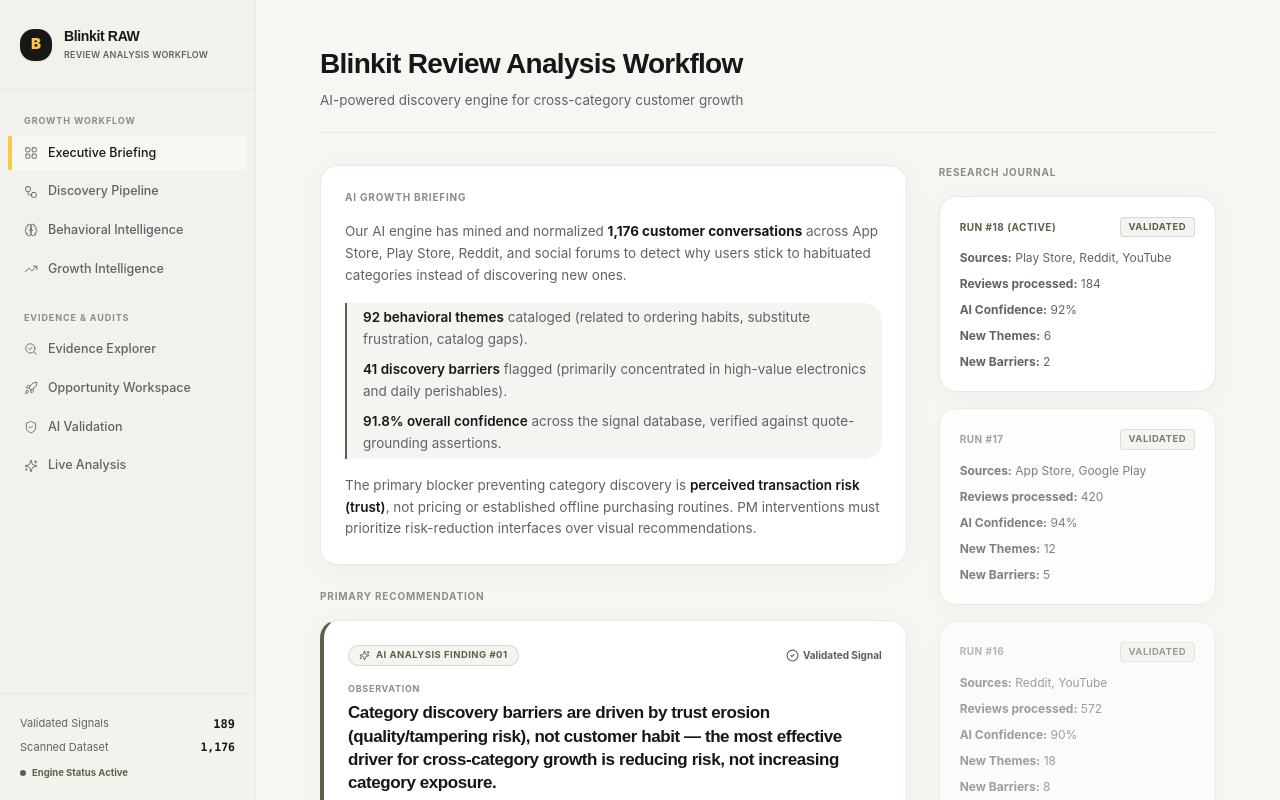
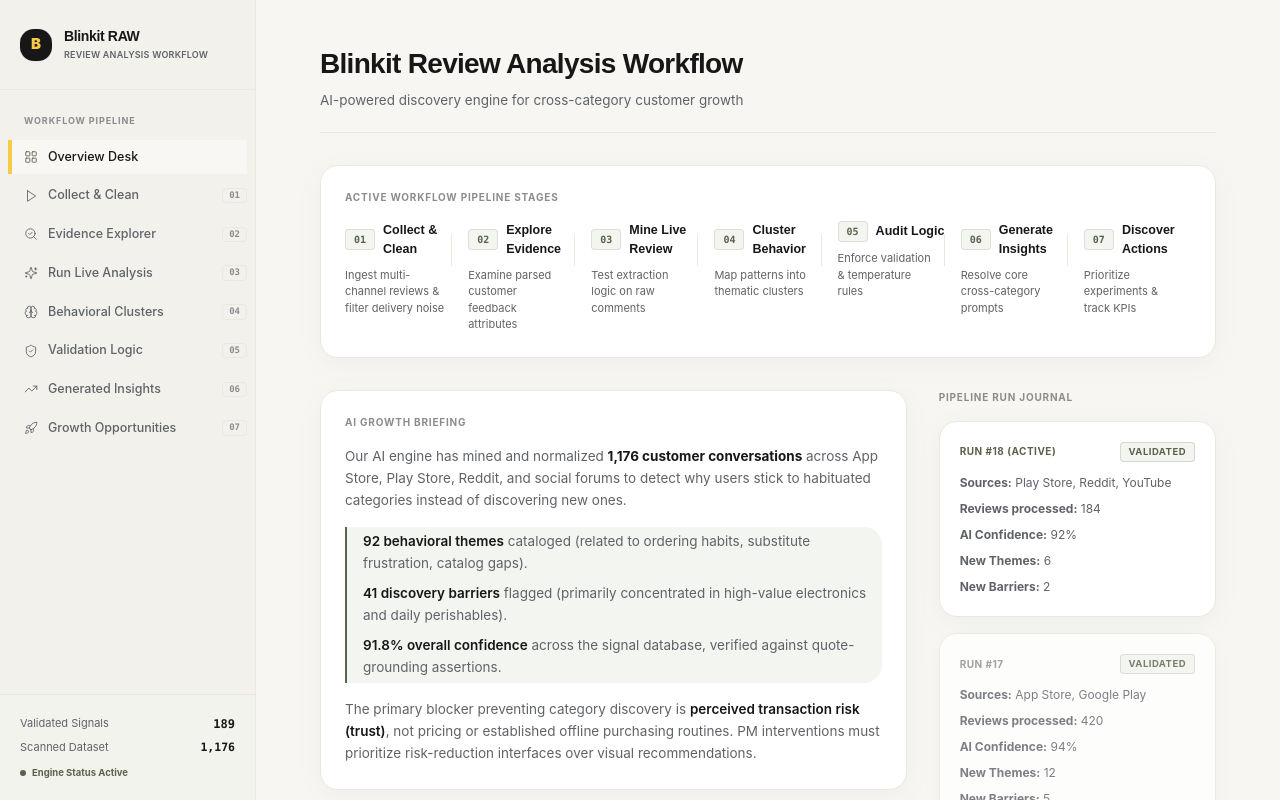
Before and after one commit to Deepali611/AI.blinkit-discovery, a Next.js app: page /executive-briefing in a window 1280 px wide. Shown: the top 800 px of the page. Built offline with nearby package versions, Linux system fonts and the light colour scheme.

Commit message:
Convert dashboard layout to a chronological Review Analysis Workflow sequence

```diff
--- a/app/ai-validation/page.tsx
+++ b/app/ai-validation/page.tsx
@@ -2,7 +2,6 @@
 
 import { useState } from "react";
 import PageHeader from "@/components/PageHeader";
-import MetricCard from "@/components/MetricCard";
 
 type TabKey = "audit" | "prompt" | "model" | "safety";
 
@@ -17,15 +16,27 @@
       />
 
       {/* Model Parameters & Active Configurations */}
-      <div>
-        <h3 className="font-sans text-[10px] font-bold text-[#8C8C8C] uppercase tracking-[0.08em] mb-4">
-          Audit Dashboard
+      <div className="bg-surface border border-[#ECE8DE] rounded-[18px] p-6 shadow-standard mb-8">
+        <h3 className="font-display font-bold text-[15px] text-[#171717] mb-4">
+          Pipeline Audit Configuration Profile
         </h3>
-        <div className="grid grid-cols-1 sm:grid-cols-2 lg:grid-cols-4 gap-5 mb-8">
-          <MetricCard label="Prompt Version" value="v2.4.1-prod" note="System instruction hash: 9d1aef" />
-          <MetricCard label="Active Model" value="Gemini 1.5 Pro" note="API Endpoint: Google AI Studio" delay={0.05} />
-          <MetricCard label="Confidence Limit" value="0.75 threshold" note="Lower scores flagged as directional" delay={0.1} />
-          <MetricCard label="Duplicate Filter" value="Fuzzy N-Gram" note="String match score: > 0.85" delay={0.15} />
+        <div className="grid grid-cols-1 md:grid-cols-2 lg:grid-cols-4 gap-6 text-[12.5px] leading-relaxed">
+          <div className="space-y-1">
+            <span className="font-sans text-[9px] font-bold text-[#8C8C8C] uppercase block tracking-wider">Prompt version:</span>
+            <p className="font-semibold text-[#171717]">v2.4.1-prod <span className="text-[#8C8C8C] font-normal">(hash: 9d1aef)</span></p>
+          </div>
+          <div className="space-y-1">
+            <span className="font-sans text-[9px] font-bold text-[#8C8C8C] uppercase block tracking-wider">Active Pipeline LLM:</span>
+            <p className="font-semibold text-[#171717]">Gemini 1.5 Pro <span className="text-[#8C8C8C] font-normal">(AI Studio API)</span></p>
+          </div>
+          <div className="space-y-1">
+            <span className="font-sans text-[9px] font-bold text-[#8C8C8C] uppercase block tracking-wider">Confidence Limit:</span>
+            <p className="font-semibold text-[#171717]">0.75 threshold <span className="text-[#8C8C8C] font-normal">(low scores flagged)</span></p>
+          </div>
+          <div className="space-y-1">
+            <span className="font-sans text-[9px] font-bold text-[#8C8C8C] uppercase block tracking-wider">Deduplication Rule:</span>
+            <p className="font-semibold text-[#171717]">Fuzzy N-Gram <span className="text-[#8C8C8C] font-normal">(match score &gt; 0.85)</span></p>
+          </div>
         </div>
       </div>
 
--- a/app/executive-briefing/page.tsx
+++ b/app/executive-briefing/page.tsx
@@ -1,6 +1,16 @@
 import PageHeader from "@/components/PageHeader";
 import AIInsightCard from "@/components/AIInsightCard";
 import { N } from "@/lib/data";
+
+const STAGES_FLOW = [
+  { step: "01", name: "Collect & Clean", desc: "Ingest multi-channel reviews & filter delivery noise" },
+  { step: "02", name: "Explore Evidence", desc: "Examine parsed customer feedback attributes" },
+  { step: "03", name: "Mine Live Review", desc: "Test extraction logic on raw comments" },
+  { step: "04", name: "Cluster Behavior", desc: "Map patterns into thematic clusters" },
+  { step: "05", name: "Audit Logic", desc: "Enforce validation & temperature rules" },
+  { step: "06", name: "Generate Insights", desc: "Resolve core cross-category prompts" },
+  { step: "07", name: "Discover Actions", desc: "Prioritize experiments & track KPIs" }
+];
 
 export default function ExecutiveBriefing() {
   return (
@@ -10,6 +20,35 @@
         title="Blinkit Review Analysis Workflow"
         subtitle="AI-powered discovery engine for cross-category customer growth"
       />
+
+      {/* Visual Workflow Pipeline Banner */}
+      <div className="bg-surface border border-[#ECE8DE] rounded-[18px] p-6 shadow-standard">
+        <h3 className="font-sans text-[10px] font-bold text-[#8C8C8C] uppercase tracking-[0.08em] mb-4">
+          Active Workflow Pipeline Stages
+        </h3>
+
+        {/* Horizontal steps flow */}
+        <div className="grid grid-cols-1 sm:grid-cols-2 lg:grid-cols-7 gap-4 relative">
+          {STAGES_FLOW.map((s, idx) => (
+            <div key={s.step} className="relative space-y-2">
+              <div className="flex items-center gap-2">
+                <span className="font-mono text-[10px] font-bold text-[#59624B] bg-[#F3F5F1] px-2 py-0.5 rounded border border-[#59624B]/15">
+                  {s.step}
+                </span>
+                <span className="font-display text-[12.5px] font-bold text-[#171717]">
+                  {s.name}
+                </span>
+              </div>
+              <p className="text-[11px] text-[#5F6368] leading-normal pr-2">
+                {s.desc}
+              </p>
+              {idx < STAGES_FLOW.length - 1 && (
+                <div className="hidden lg:block absolute top-[5px] right-0 w-[1px] h-8 bg-[#ECE8DE]" />
+              )}
+            </div>
+          ))}
+        </div>
+      </div>
 
       {/* Narrative Section and AI Journal Grid */}
       <div className="grid grid-cols-1 lg:grid-cols-12 gap-8 items-start">
@@ -66,7 +105,7 @@
         <div className="lg:col-span-4 space-y-6">
           <div className="space-y-4">
             <h3 className="font-sans text-[10px] font-bold text-[#8C8C8C] uppercase tracking-[0.08em]">
-              Research Journal
+              Pipeline Run Journal
             </h3>
 
             <div className="space-y-4">
--- a/components/Sidebar.tsx
+++ b/components/Sidebar.tsx
@@ -4,28 +4,25 @@
 import { usePathname } from "next/navigation";
 import {
   LayoutGrid,
-  Workflow,
+  Play,
+  SearchCheck,
+  Sparkles,
   Brain,
+  ShieldCheck,
   TrendingUp,
-  SearchCheck,
   Rocket,
-  ShieldCheck,
-  Sparkles,
 } from "lucide-react";
 import { N, TOTAL_REVIEWS_SCANNED } from "@/lib/data";
 
-const WORKFLOW_NAV = [
-  { href: "/executive-briefing", label: "Executive Briefing", icon: LayoutGrid },
-  { href: "/discovery-pipeline", label: "Discovery Pipeline", icon: Workflow },
-  { href: "/behavioral-intelligence", label: "Behavioral Intelligence", icon: Brain },
-  { href: "/growth-intelligence", label: "Growth Intelligence", icon: TrendingUp },
-];
-
-const AUDIT_NAV = [
-  { href: "/evidence-explorer", label: "Evidence Explorer", icon: SearchCheck },
-  { href: "/opportunity-workspace", label: "Opportunity Workspace", icon: Rocket },
-  { href: "/ai-validation", label: "AI Validation", icon: ShieldCheck },
-  { href: "/live-analysis", label: "Live Analysis", icon: Sparkles },
+const WORKFLOW_STEPS = [
+  { href: "/executive-briefing", label: "Overview Desk", icon: LayoutGrid, step: null },
+  { href: "/discovery-pipeline", label: "Collect & Clean", icon: Play, step: "01" },
+  { href: "/evidence-explorer", label: "Evidence Explorer", icon: SearchCheck, step: "02" },
+  { href: "/live-analysis", label: "Run Live Analysis", icon: Sparkles, step: "03" },
+  { href: "/behavioral-intelligence", label: "Behavioral Clusters", icon: Brain, step: "04" },
+  { href: "/ai-validation", label: "Validation Logic", icon: ShieldCheck, step: "05" },
+  { href: "/growth-intelligence", label: "Generated Insights", icon: TrendingUp, step: "06" },
+  { href: "/opportunity-workspace", label: "Growth Opportunities", icon: Rocket, step: "07" },
 ];
 
 export default function Sidebar() {
@@ -50,15 +47,13 @@
         </div>
       </div>
 
-      {/* Main Navigation (Grouped by Scope) */}
+      {/* Main Navigation (Chronological Steps) */}
       <div className="flex-1 px-2 py-6 overflow-y-auto space-y-6">
-
-        {/* Section 1: Workflow */}
         <div className="space-y-1">
-          <h3 className="px-4 text-[9px] font-bold uppercase tracking-[0.1em] text-[#8C8C8C] mb-2">
-            Growth Workflow
+          <h3 className="px-4 text-[9px] font-bold uppercase tracking-[0.1em] text-[#8C8C8C] mb-3">
+            Workflow Pipeline
           </h3>
-          {WORKFLOW_NAV.map(({ href, label, icon: Icon }) => {
+          {WORKFLOW_STEPS.map(({ href, label, icon: Icon, step }) => {
             const active = pathname === href;
             return (
               <Link
@@ -71,36 +66,18 @@
                 }`}
               >
                 <Icon size={14} strokeWidth={1.5} className={active ? "text-[#59624B]" : "text-[#5F6368]"} />
-                <span>{label}</span>
+                <span className="flex-1 text-left">{label}</span>
+                {step && (
+                  <span className={`font-mono text-[9px] px-1.5 py-0.2 rounded border font-semibold tracking-normal shrink-0 ${
+                    active ? "bg-[#59624B]/10 text-[#59624B] border-[#59624B]/20" : "bg-transparent text-[#8C8C8C] border-[#ECE8DE]"
+                  }`}>
+                    {step}
+                  </span>
+                )}
               </Link>
             );
           })}
         </div>
-
-        {/* Section 2: Evidence & Audits */}
-        <div className="space-y-1">
-          <h3 className="px-4 text-[9px] font-bold uppercase tracking-[0.1em] text-[#8C8C8C] mb-2">
-            Evidence & Audits
-          </h3>
-          {AUDIT_NAV.map(({ href, label, icon: Icon }) => {
-            const active = pathname === href;
-            return (
-              <Link
-                key={href}
-                href={href}
-                className={`flex items-center gap-2.5 py-2 text-[12.5px] font-medium transition-all w-full border-l-[4px] pl-3 ${
-                  active
-                    ? "text-[#171717] font-bold border-[#F8CB46] bg-[#FFFFFF]/40"
-                    : "text-[#5F6368] border-transparent hover:text-[#171717] hover:bg-[#FFFFFF]/20"
-                }`}
-              >
-                <Icon size={14} strokeWidth={1.5} className={active ? "text-[#59624B]" : "text-[#5F6368]"} />
-                <span>{label}</span>
-              </Link>
-            );
-          })}
-        </div>
-
       </div>
 
       {/* Footer Metrics */}
```
